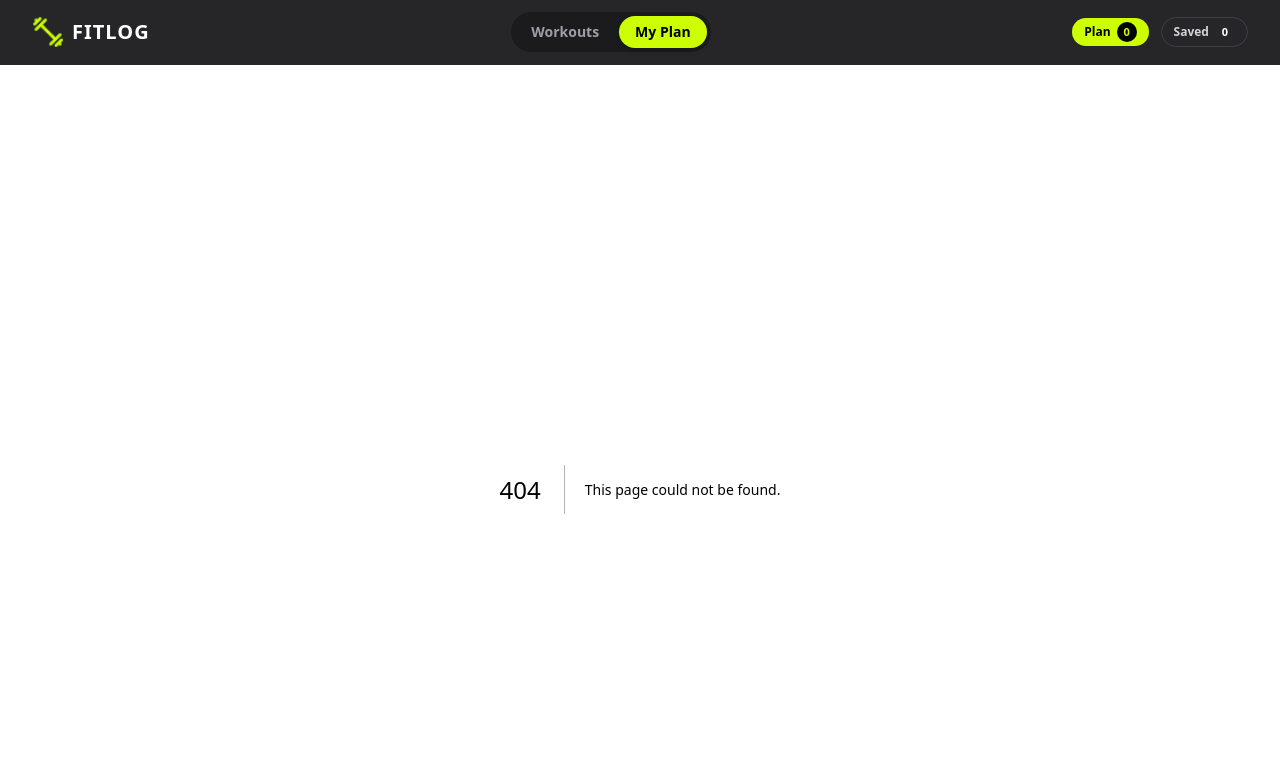
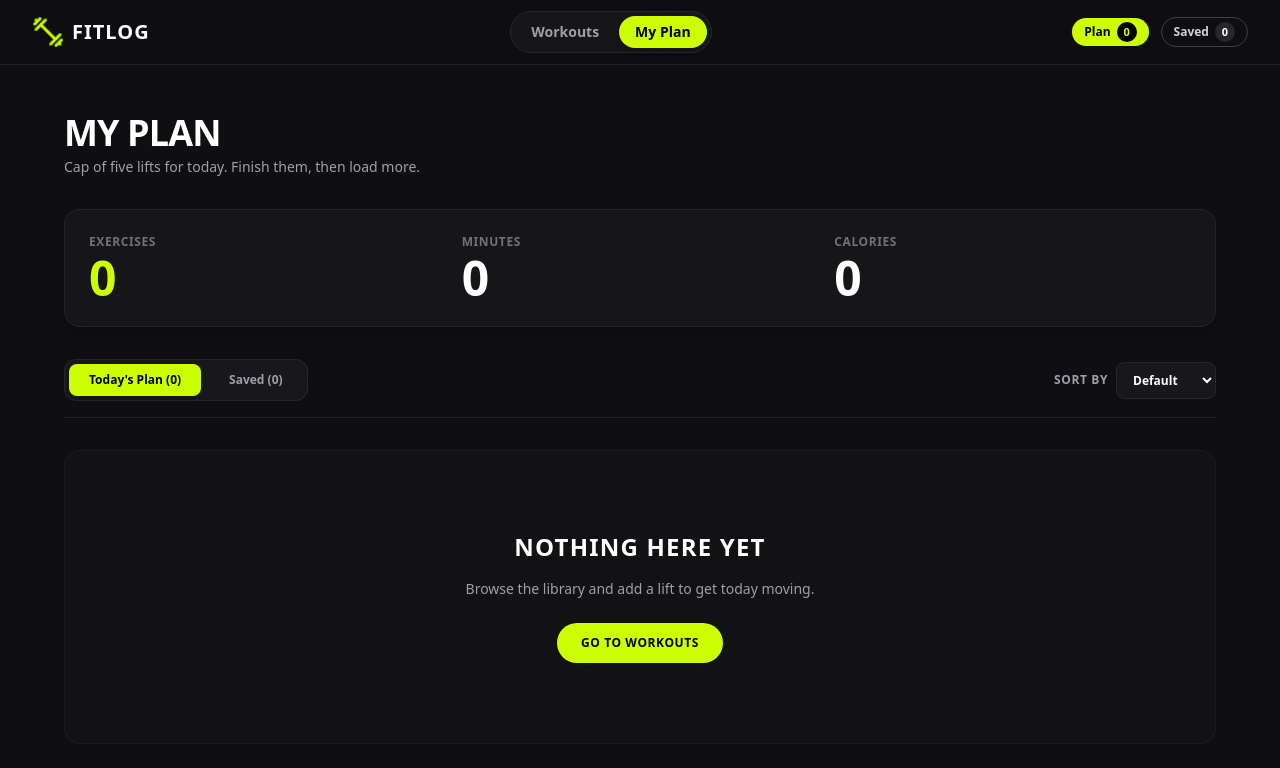
Before and after one commit to Hollyy901/6th-assignment, a Next.js app: page /my-plan in a window 1280 px wide. Before the commit this address had no page. Shown: the top 768 px of the page. Built offline with nearby package versions, Linux system fonts and the light colour scheme.

Commit message:
My plan page

```diff
--- /dev/null
+++ b/src/app/my-plan/page.js
@@ -0,0 +1,239 @@
+'use client';
+
+import { useState, useMemo, Suspense } from 'react';
+import { useSearchParams, useRouter } from 'next/navigation';
+import Link from 'next/link';
+import Image from 'next/image';
+import { useFitness } from '@/context/FitnessContext';
+
+function MyPlanContent() {
+  const searchParams = useSearchParams();
+  const router = useRouter();
+  const activeTab = searchParams.get('tab') === 'saved' ? 'saved' : 'plan';
+
+  const {
+    todayPlan = [],
+    savedWorkouts = [],
+    completedWorkouts = [],
+    removeFromPlan,
+    removeFromSaved,
+    toggleCompleteWorkout,
+  } = useFitness() || {};
+
+  const [sortBy, setSortBy] = useState('default');
+
+  const currentList = activeTab === 'plan' ? todayPlan : savedWorkouts;
+
+  // Calculate totals for stats bar
+  const totalExercises = currentList.length;
+  const totalMinutes = useMemo(() => {
+    return currentList.reduce((acc, item) => acc + (parseInt(item.duration) || 0), 0);
+  }, [currentList]);
+
+  const totalCalories = useMemo(() => {
+    return currentList.reduce((acc, item) => acc + (parseInt(item.calories) || 0), 0);
+  }, [currentList]);
+
+  // Sort list logic
+  const sortedList = useMemo(() => {
+    const list = [...currentList];
+    if (sortBy === 'duration') {
+      return list.sort((a, b) => (parseInt(b.duration) || 0) - (parseInt(a.duration) || 0));
+    }
+    if (sortBy === 'calories') {
+      return list.sort((a, b) => (parseInt(b.calories) || 0) - (parseInt(a.calories) || 0));
+    }
+    if (sortBy === 'name') {
+      return list.sort((a, b) => (a.title || a.name || '').localeCompare(b.title || b.name || ''));
+    }
+    return list;
+  }, [currentList, sortBy]);
+
+  const setTab = (tab) => {
+    if (tab === 'saved') {
+      router.push('/my-plan?tab=saved');
+    } else {
+      router.push('/my-plan');
+    }
+  };
+
+  return (
+    <div className="max-w-6xl mx-auto py-6 space-y-8">
+      {/* Title & Subtitle */}
+      <div>
+        <h1 className="text-3xl sm:text-4xl font-black uppercase tracking-tight text-white">
+          My Plan
+        </h1>
+        <p className="text-zinc-400 text-xs sm:text-sm mt-1">
+          Cap of five lifts for today. Finish them, then load more.
+        </p>
+      </div>
+
+      {/* Stats Overview Bar */}
+      <div className="bg-zinc-900/80 border border-zinc-800/80 rounded-2xl p-6 grid grid-cols-3 gap-4 text-left shadow-xl">
+        <div>
+          <span className="text-zinc-500 font-bold text-xs uppercase tracking-wider block">
+            Exercises
+          </span>
+          <span className="text-3xl sm:text-5xl font-black text-[#ccff00] mt-1 block">
+            {totalExercises}
+          </span>
+        </div>
+        <div>
+          <span className="text-zinc-500 font-bold text-xs uppercase tracking-wider block">
+            Minutes
+          </span>
+          <span className="text-3xl sm:text-5xl font-black text-white mt-1 block">
+            {totalMinutes}
+          </span>
+        </div>
+        <div>
+          <span className="text-zinc-500 font-bold text-xs uppercase tracking-wider block">
+            Calories
+          </span>
+          <span className="text-3xl sm:text-5xl font-black text-white mt-1 block">
+            {totalCalories}
+          </span>
+        </div>
+      </div>
+
+      {/* Controls Bar: Tabs + Sort Dropdown */}
+      <div className="flex flex-col sm:flex-row items-start sm:items-center justify-between gap-4 border-b border-zinc-800/80 pb-4">
+        {/* Tab Buttons */}
+        <div className="flex items-center gap-2 bg-zinc-900 p-1 rounded-xl border border-zinc-800">
+          <button
+            onClick={() => setTab('plan')}
+            className={`px-5 py-2 rounded-lg text-xs font-bold transition-all ${
+              activeTab === 'plan'
+                ? 'bg-[#ccff00] text-black shadow-md'
+                : 'text-zinc-400 hover:text-white'
+            }`}
+          >
+            Today&apos;s Plan ({todayPlan.length})
+          </button>
+          <button
+            onClick={() => setTab('saved')}
+            className={`px-5 py-2 rounded-lg text-xs font-bold transition-all ${
+              activeTab === 'saved'
+                ? 'bg-[#ccff00] text-black shadow-md'
+                : 'text-zinc-400 hover:text-white'
+            }`}
+          >
+            Saved ({savedWorkouts.length})
+          </button>
+        </div>
+
+        {/* Sort Dropdown */}
+        <div className="flex items-center gap-2">
+          <span className="text-zinc-400 text-xs font-bold uppercase tracking-wider">
+            Sort By
+          </span>
+          <select
+            value={sortBy}
+            onChange={(e) => setSortBy(e.target.value)}
+            className="bg-zinc-900 text-white text-xs font-semibold px-3 py-2 rounded-lg border border-zinc-800 focus:outline-none focus:border-[#ccff00]"
+          >
+            <option value="default">Default</option>
+            <option value="duration">Duration</option>
+            <option value="calories">Calories</option>
+            <option value="name">Name</option>
+          </select>
+        </div>
+      </div>
+
+      {/* List / Empty State */}
+      {sortedList.length === 0 ? (
+        <div className="py-20 text-center space-y-4 bg-zinc-900/40 border border-zinc-800/50 rounded-2xl">
+          <h3 className="text-2xl font-black uppercase text-white tracking-wider">
+            Nothing Here Yet
+          </h3>
+          <p className="text-zinc-400 text-xs sm:text-sm max-w-sm mx-auto">
+            Browse the library and add a lift to get today moving.
+          </p>
+          <div className="pt-2">
+            <Link
+              href="/"
+              className="inline-block bg-[#ccff00] hover:bg-[#b8e600] text-black font-bold px-6 py-3 rounded-full text-xs uppercase tracking-wider transition-all transform hover:scale-105"
+            >
+              Go To Workouts
+            </Link>
+          </div>
+        </div>
+      ) : (
+        <div className="grid grid-cols-1 sm:grid-cols-2 lg:grid-cols-3 gap-6">
+          {sortedList.map((workout) => {
+            const isDone = completedWorkouts.includes(workout.id);
+            return (
+              <div
+                key={workout.id}
+                className={`bg-zinc-900/90 border rounded-xl overflow-hidden flex flex-col justify-between transition-all ${
+                  isDone ? 'border-emerald-500/50 opacity-75' : 'border-zinc-800'
+                }`}
+              >
+                <div>
+                  <div className="relative h-44 w-full bg-zinc-800">
+                    <Image
+                      src={workout.image || '/assets/banner.png'}
+                      alt={workout.title || workout.name || 'Workout'}
+                      fill
+                      className="object-cover"
+                    />
+                    {isDone && (
+                      <div className="absolute top-3 right-3 bg-emerald-500 text-black font-black text-[10px] px-2 py-0.5 rounded uppercase">
+                        ✓ Completed
+                      </div>
+                    )}
+                  </div>
+
+                  <div className="p-4 space-y-2">
+                    <h3 className="font-extrabold text-white text-base uppercase">
+                      {workout.title || workout.name}
+                    </h3>
+                    <div className="flex items-center gap-3 text-zinc-400 text-xs font-medium">
+                      <span>⏱️ {workout.duration || 20} min</span>
+                      <span>🔥 {workout.calories || 150} kcal</span>
+                    </div>
+                  </div>
+                </div>
+
+                <div className="p-4 pt-0 space-y-2">
+                  {activeTab === 'plan' && (
+                    <button
+                      onClick={() => toggleCompleteWorkout(workout.id)}
+                      className={`w-full py-2 rounded-lg text-xs font-bold transition-all ${
+                        isDone
+                          ? 'bg-zinc-800 text-zinc-400 hover:text-white'
+                          : 'bg-emerald-500 hover:bg-emerald-400 text-black'
+                      }`}
+                    >
+                      {isDone ? 'Mark Incomplete' : '✓ Mark as Done'}
+                    </button>
+                  )}
+
+                  <button
+                    onClick={() =>
+                      activeTab === 'plan'
+                        ? removeFromPlan(workout.id)
+                        : removeFromSaved(workout.id)
+                    }
+                    className="w-full py-2 rounded-lg text-xs font-bold bg-red-500/10 hover:bg-red-500/20 text-red-400 border border-red-500/20 transition-all"
+                  >
+                    Remove
+                  </button>
+                </div>
+              </div>
+            );
+          })}
+        </div>
+      )}
+    </div>
+  );
+}
+
+export default function MyPlanPage() {
+  return (
+    <Suspense fallback={<div className="text-zinc-400 font-bold py-12 text-center">Loading My Plan...</div>}>
+      <MyPlanContent />
+    </Suspense>
+  );
+}
```
